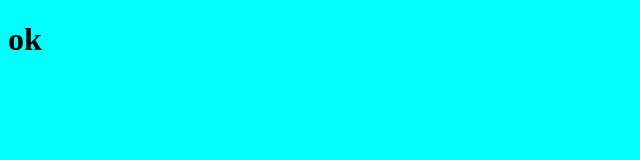
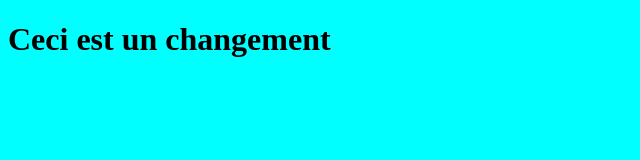
Before and after one commit to Nino-YM/test_equipe2, a plain HTML site: page index.html in a window 1280 px wide. Shown: the whole page, without its empty margins (0-640 px from the left). Drawn offline with Linux system fonts and the light colour scheme.

Commit message:
premier commit branche dev

```diff
--- a/index.html
+++ b/index.html
@@ -7,6 +7,6 @@
     <link rel="stylesheet" href="./style.css">
 </head>
 <body>
-    <h1>ok</h1>
+    <h1>Ceci est un changement</h1>
 </body>
 </html>
```
